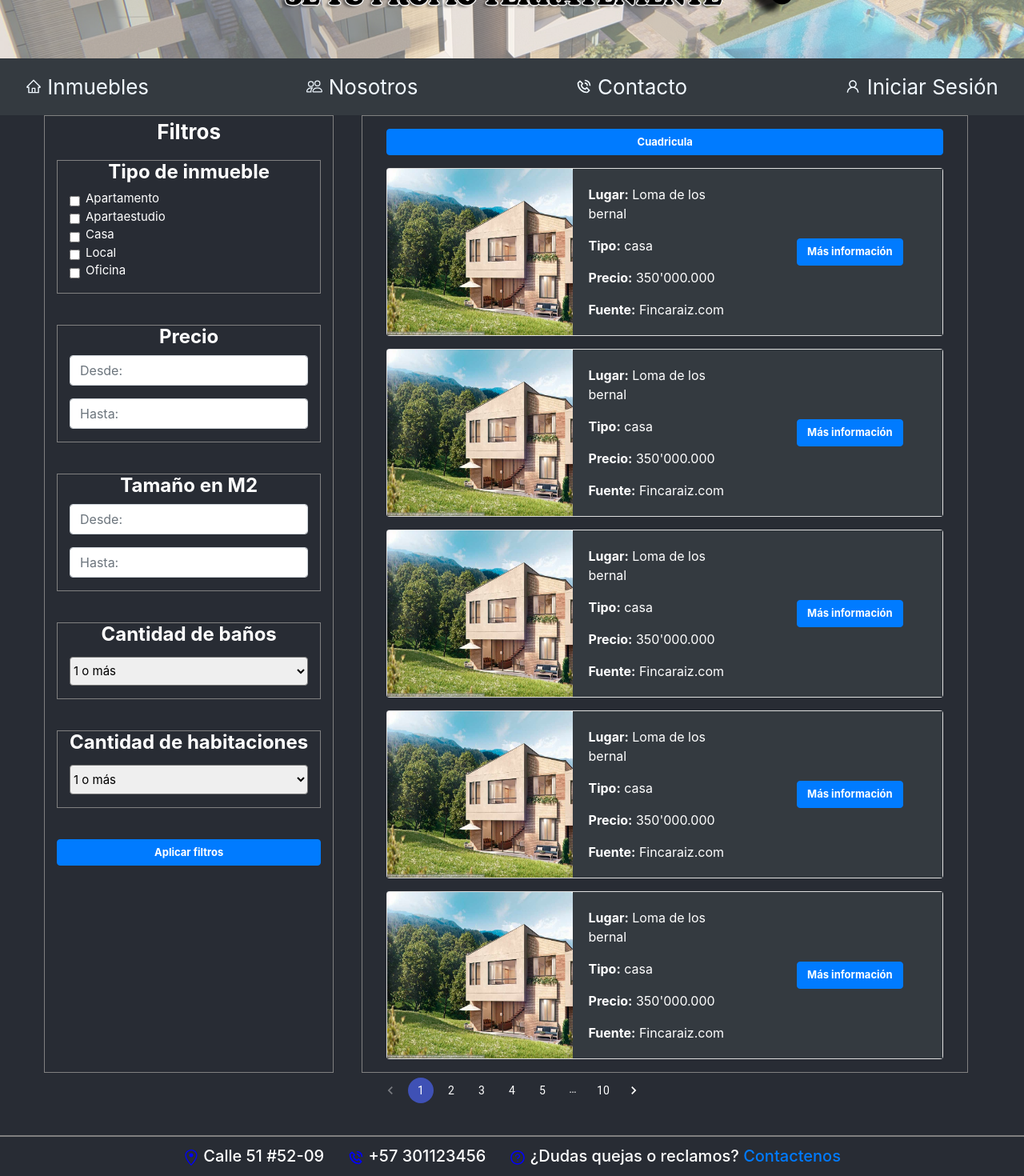
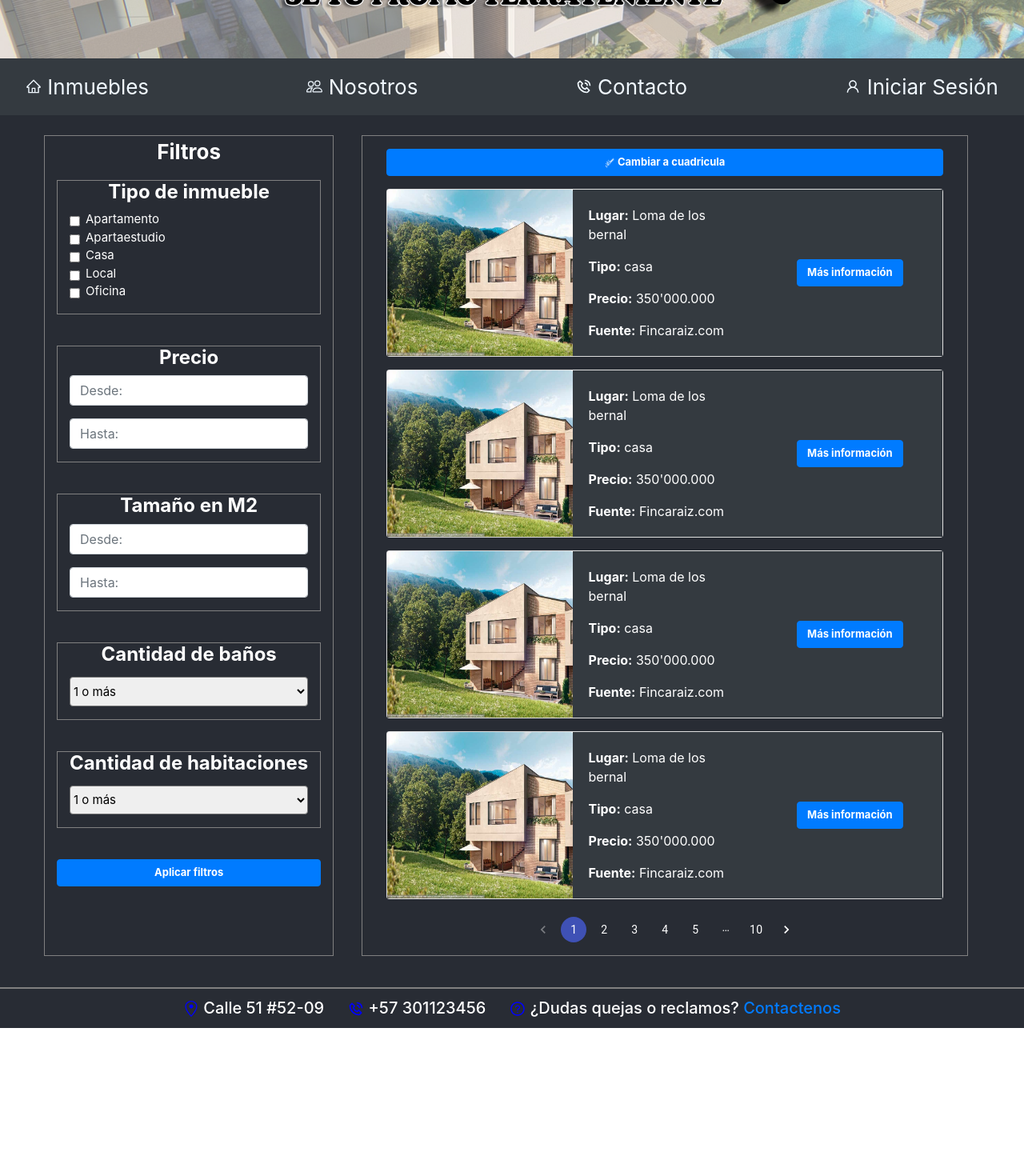
Before and after one commit to Beltro39/Compra-inmuebles, a React (Create React App) app in the folder FrontEnd/: page / in a window 1280 px wide. Shown: the part 284-1754 px from the top of the page at 80% size. After the commit the page ends 1569 px from the top, so only its background shows below. Built offline with nearby package versions, Linux system fonts and the light colour scheme.

Commit message:
chayane triste
chayane triste

```diff
--- a/FrontEnd/src/Home/Gridcards.js
+++ b/FrontEnd/src/Home/Gridcards.js
@@ -2,7 +2,7 @@
 const Gridcards = props => {
     return (
         <div className="col-sm-4">
-            <div className="card">
+            <div className="card" style={{marginBottom:"20px"}}>
                 <img className="card-img-top" src={props.img} alt="Card cap"/>
                 <div className="card-body bg-dark">
                     <p className="card-text text-align-left"><strong>Lugar:</strong> {props.lugar}</p>
@@ -12,9 +12,7 @@ const Gridcards = props => {
                     <a href="/" className="btn btn-primary">Más información</a>
                 </div>
             </div>
-            <br></br>
         </div>
-
     )
   }
 
--- a/FrontEnd/src/Home/Home.css
+++ b/FrontEnd/src/Home/Home.css
@@ -8,7 +8,9 @@
     align-items: center;
 }
 
-
+.Home {
+    margin-top: 2%;
+}
 
 .Home-header{
     width: 100%;
@@ -24,6 +26,11 @@
 .col-sm{
     display: flex;
 }
+
+.Home-Footer{
+    margin-bottom: 15px;
+}
+
 
 /* Color de los números en la paginación */
 .Home-Footer div li button {
--- a/FrontEnd/src/Home/Home.js
+++ b/FrontEnd/src/Home/Home.js
@@ -6,6 +6,7 @@ import { Pagination } from '@material-ui/lab';
 import Gridcards from './Gridcards';
 import Listcards from './Listcards';
 import Slider from '../Slider/Slider';
+import { GiChainsaw, GiMachete } from "react-icons/gi";
 import { useAuth0 } from '@auth0/auth0-react';
 
 function Home() {
@@ -39,7 +40,7 @@ function Home() {
   };
 
   const [buttonFilter] = useState("Aplicar filtros");
-  const [buttonName, setButtonName] = useState("Cuadricula");
+  const [buttonName, setButtonName] = useState(<span><GiChainsaw/> Cambiar a cuadricula</span>);
   const [showListView, setShowListView] = useState(true);
 
   function applyFilters() {
@@ -49,7 +50,7 @@ function Home() {
 
   function changeView() {
     setShowListView(!showListView)
-    setButtonName(showListView ? "Listado" : "Cuadricula")
+    setButtonName(showListView ? <span><GiMachete/> Cambiar a listado</span> : <span><GiChainsaw/> Cambiar a cuadricula</span>)
     console.log("Cualquier texto :v", buttonName)
   }
   return (
@@ -57,7 +58,7 @@ function Home() {
     <div className="container Home">
 
       <div className="row justify-content-left">
-        <br></br>
+
         {
           isAuthenticated ? (<Slider></Slider>) : ('')
         }
@@ -195,28 +196,8 @@ function Home() {
 
 
         <br></br>
-
-
-
-
-        {/* Contenedor del footer y de la paginación de las paginas */}
-
-
-
-
-
       </div>
-      <footer className="Home-Footer" >
-        <div className="row justify-content-center">
-          <Pagination count={10} color="primary" />
-        </div>
-      </footer>
     </div>
-
-
-
-
-
   );
 }
 
@@ -228,9 +209,13 @@ function showListedElements() {
       <Listcards img={houses} lugar="Loma de los bernal" tipo="casa" precio="350'000.000" fuente="Fincaraiz.com" />
       <Listcards img={houses} lugar="Loma de los bernal" tipo="casa" precio="350'000.000" fuente="Fincaraiz.com" />
       <Listcards img={houses} lugar="Loma de los bernal" tipo="casa" precio="350'000.000" fuente="Fincaraiz.com" />
-      <Listcards img={houses} lugar="Loma de los bernal" tipo="casa" precio="350'000.000" fuente="Fincaraiz.com" />
+
+      <div className="Home-Footer" >
+        <div className="row justify-content-center">
+          <Pagination count={10} color="primary" />
+        </div>
+      </div>
     </div>
-
   )
 }
 
@@ -239,12 +224,18 @@ function showMoreElements() {
   return (
 
     <div >
-      <div className="row form-group">
+      <div className="row">
         <Gridcards img={houses} lugar="Loma de los bernal" tipo="casa" precio="350'000.000" fuente="Fincaraiz.com" />
         <Gridcards img={houses} lugar="Loma de los bernal" tipo="casa" precio="350'000.000" fuente="Fincaraiz.com" />
         <Gridcards img={houses} lugar="Loma de los bernal" tipo="casa" precio="350'000.000" fuente="Fincaraiz.com" />
         <Gridcards img={houses} lugar="Loma de los bernal" tipo="casa" precio="350'000.000" fuente="Fincaraiz.com" />
         <Gridcards img={houses} lugar="Loma de los bernal" tipo="casa" precio="350'000.000" fuente="Fincaraiz.com" />
+        <Gridcards img={houses} lugar="Loma de los bernal" tipo="casa" precio="350'000.000" fuente="Fincaraiz.com" />
+      </div>
+      <div className="Home-Footer" >
+        <div className="row justify-content-center">
+          <Pagination count={10} color="primary" />
+        </div>
       </div>
     </div>
 
--- a/FrontEnd/src/Slider/Slider.css
+++ b/FrontEnd/src/Slider/Slider.css
@@ -25,6 +25,5 @@
 .carousel.slide{
     width: 100%;
     height: 100%;
-    margin-top: 3%;
     margin-bottom: 2%;
 }
```
